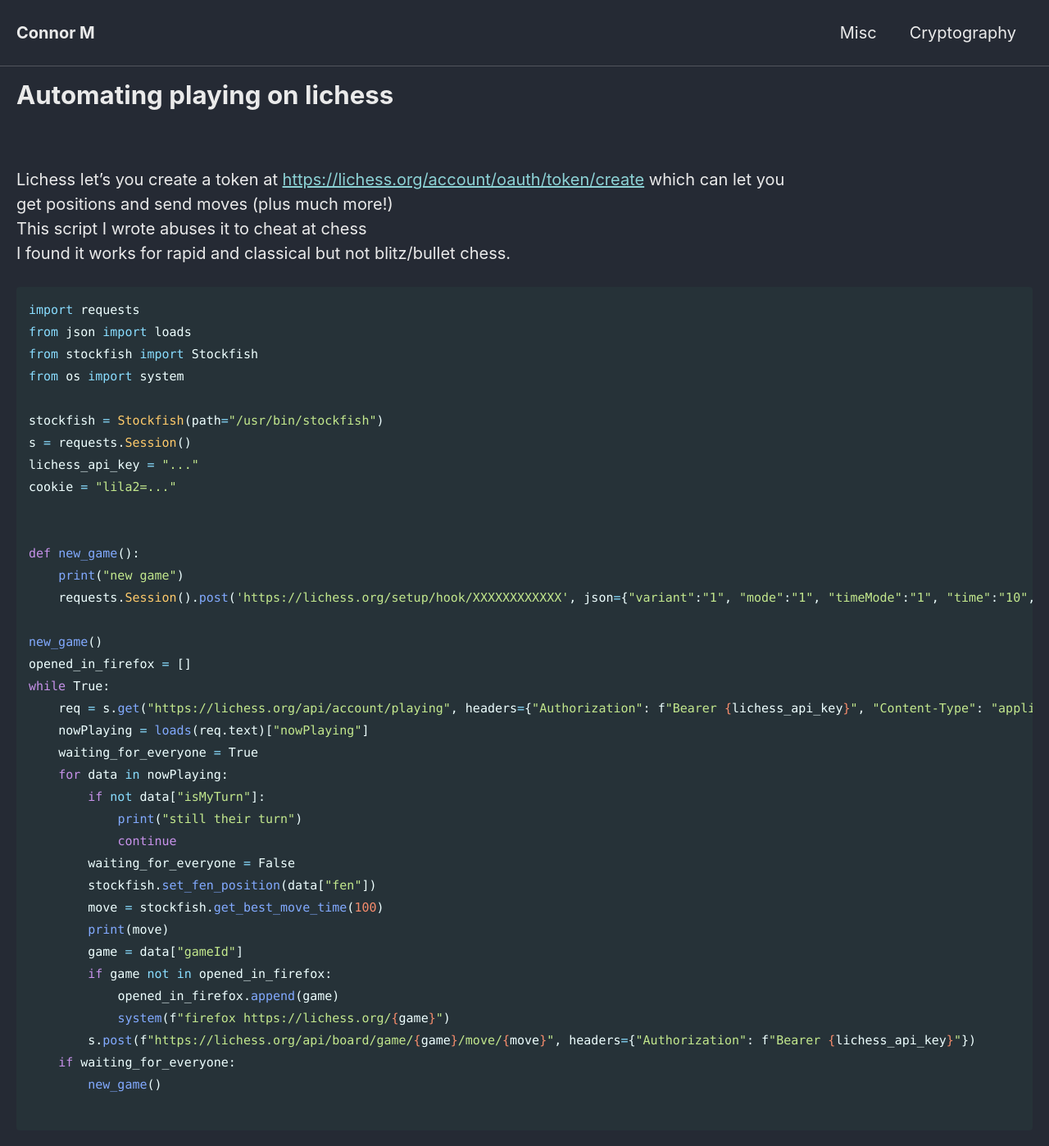
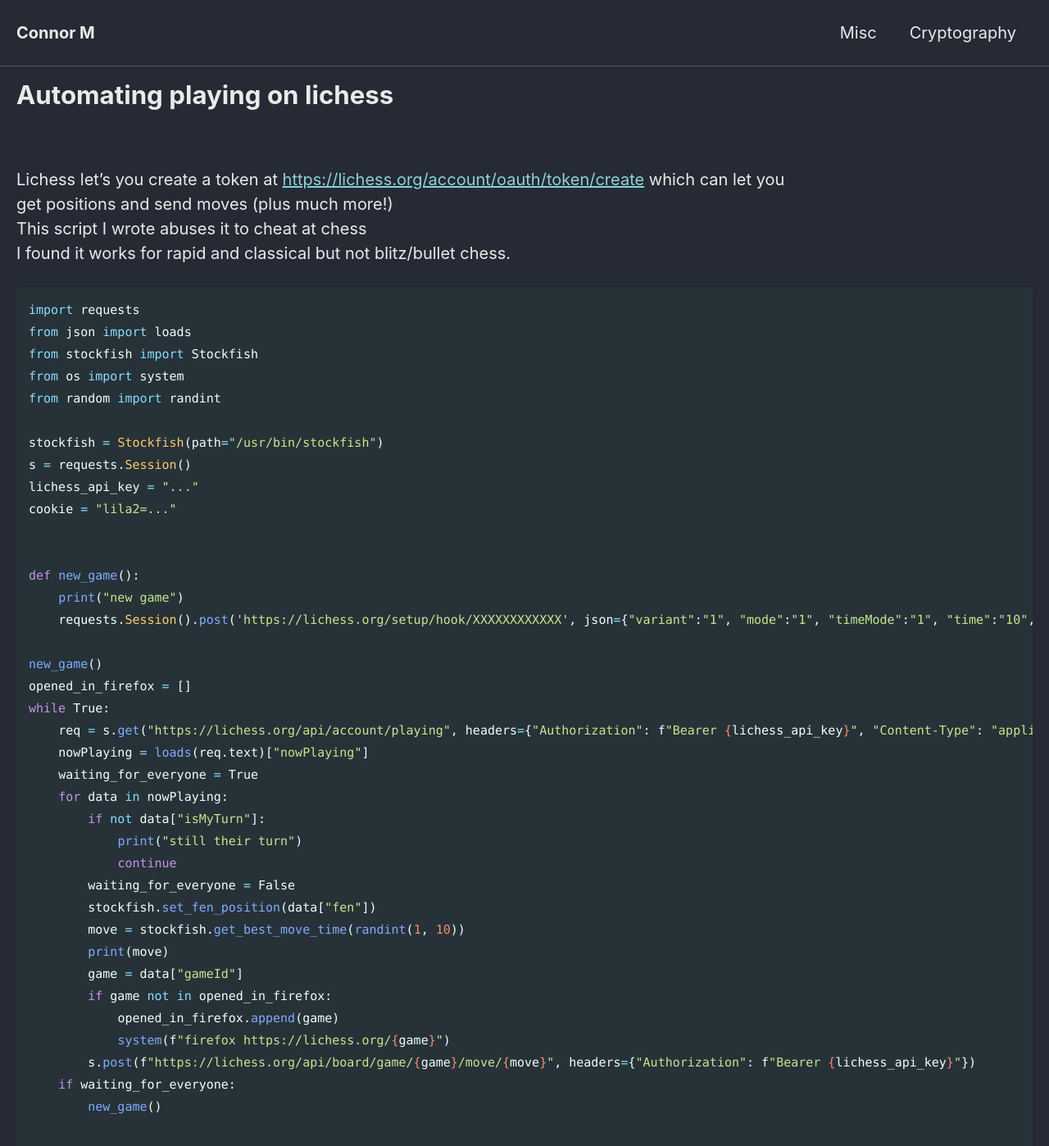
Before and after one commit to Connor-McCartney/Connor-McCartney.github.io, a Jekyll site: the page built from _pages/misc/lichess.md, in a window 1280 px wide and 1400 px high. Shown: the whole window at 82% size. Built offline with Jekyll 4.4.1, drawn with Linux system fonts in a browser that asks for light colours; cached includes are drawn as plain includes.

Commit message:
Update lichess.md

```diff
--- a/_pages/misc/lichess.md
+++ b/_pages/misc/lichess.md
@@ -15,6 +15,7 @@ import requests
 from json import loads
 from stockfish import Stockfish
 from os import system
+from random import randint
 
 stockfish = Stockfish(path="/usr/bin/stockfish")
 s = requests.Session()
@@ -38,7 +39,7 @@ while True:
             continue
         waiting_for_everyone = False
         stockfish.set_fen_position(data["fen"])
-        move = stockfish.get_best_move_time(100)
+        move = stockfish.get_best_move_time(randint(1, 10))
         print(move)
         game = data["gameId"]
         if game not in opened_in_firefox:
```
